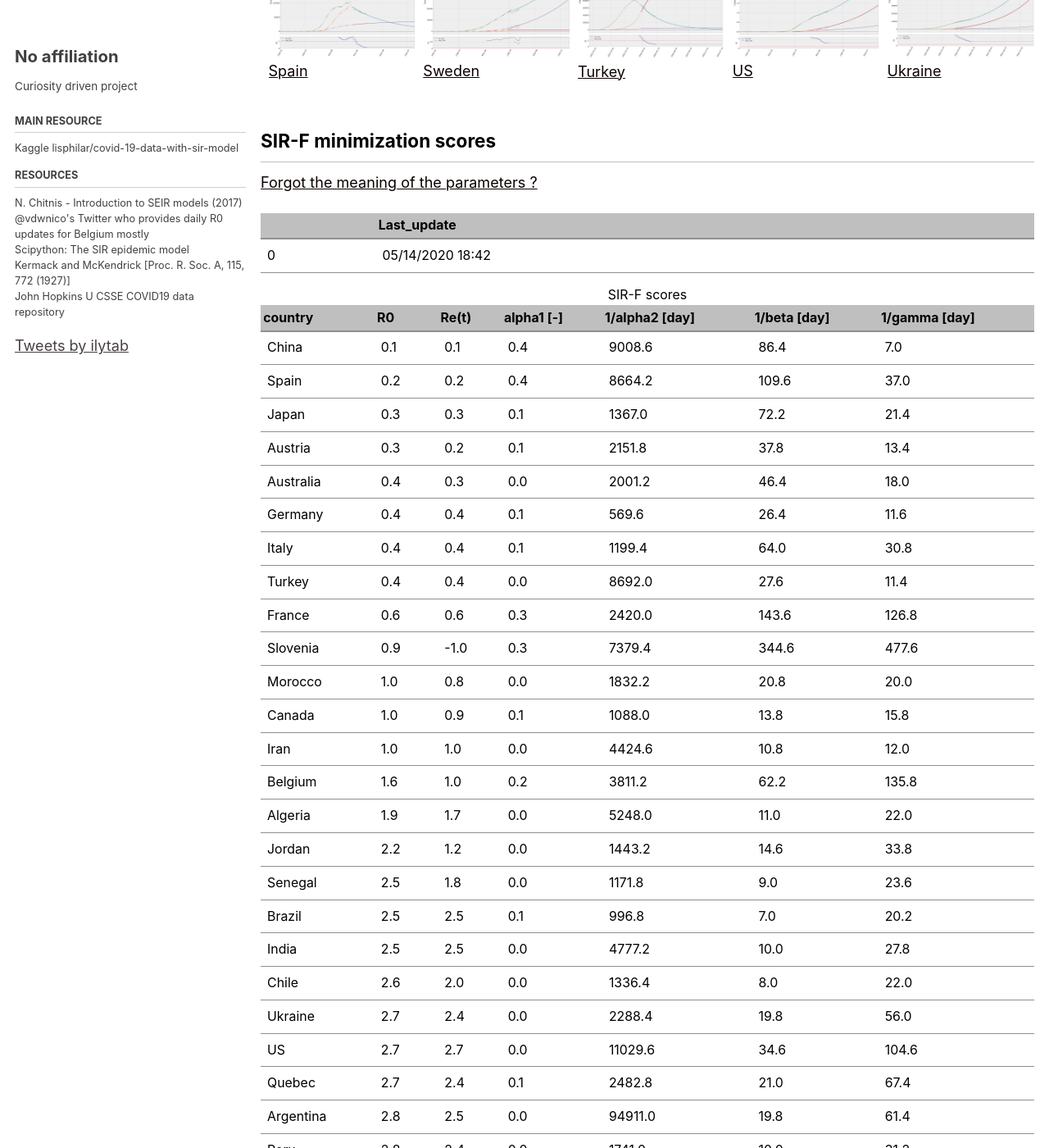
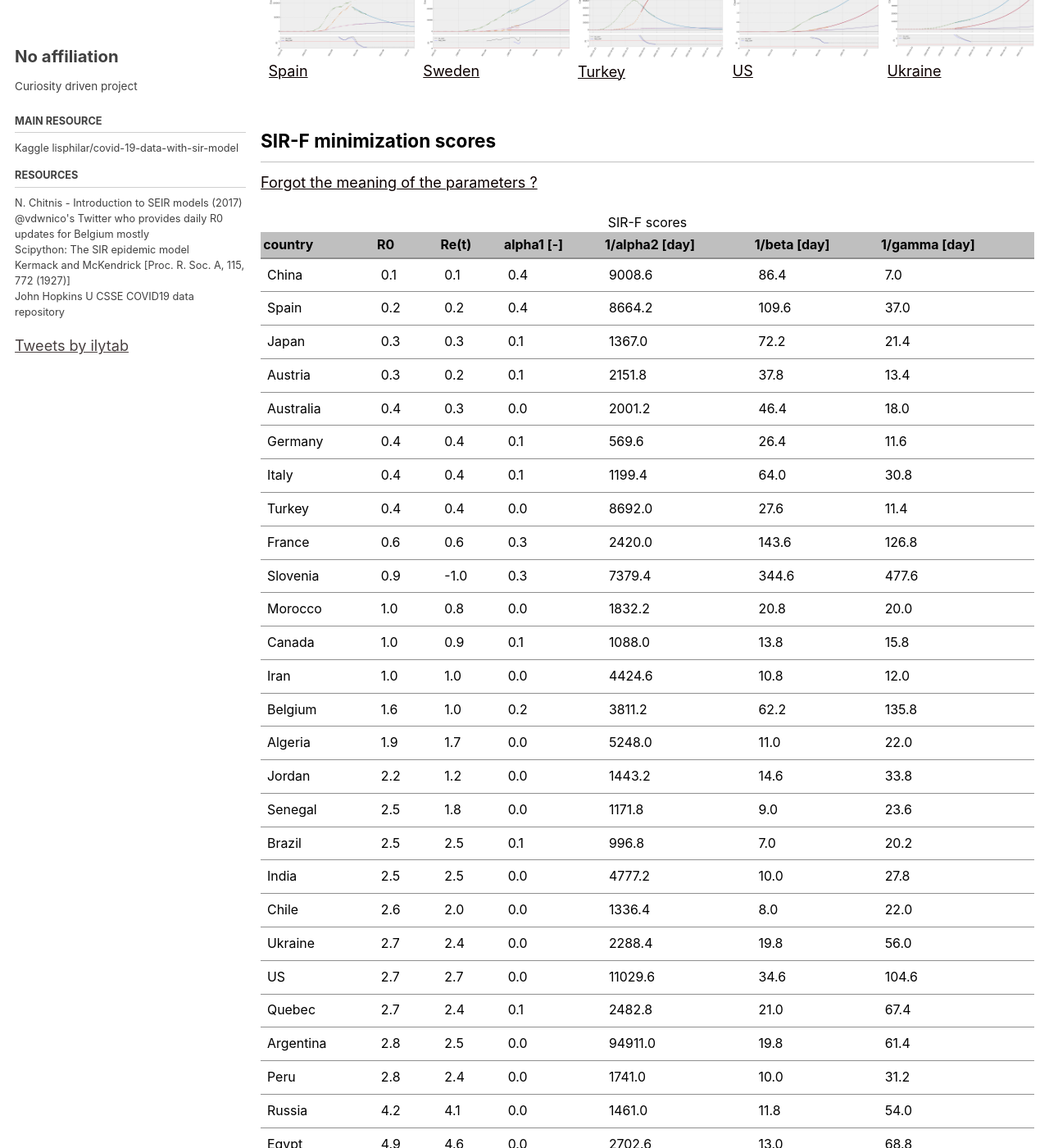
Before and after one commit to ilylabs/ilylabs.github.io, a Jekyll site: the page built from _projects/COVID-trackers.md, in a window 1280 px wide and 1400 px high, scrolled down 1657 px. Shown: the whole window at 82% size. Built offline with Jekyll 4.4.1, drawn with Linux system fonts in a browser that asks for light colours; cached includes are drawn as plain includes; nearby versions of some CDN libraries; formulas are drawn with MathJax 3; comment, search, counter and statistics services are not loaded.

Commit message:
Details and typos

```diff
--- a/_config.yml
+++ b/_config.yml
@@ -209,7 +209,7 @@ sass:
 # Outputting
 permalink: /:categories/:title/
 paginate: 5 # amount of posts to show
-paginate_path: /page:num/
+paginate_path: /posts/page:num/
 timezone: America/Toronto
 
 
--- a/_projects/COVID-trackers.md
+++ b/_projects/COVID-trackers.md
@@ -67,23 +67,6 @@ The goal of this project is to evaluate the now infamous $$R_0$$ (and $$R_e(t)$$
 
 
 <html>
-<table>
-    <thead>
-    {% for column in last_covid_update[0] %}
-        <th>{{ column[0] }}</th>
-    {% endfor %}
-    </thead>
-    <tbody>
-    {% for row in last_covid_update %}
-        <tr>
-        {% for cell in row %}
-            <td>{{ cell[1] }}</td>
-        {% endfor %}
-        </tr>
-    {% endfor %}
-    </tbody>
-</table>
-
 <table>
     <thead>
     {%- for column in scores[0] -%}
--- a/assets/css/main.scss
+++ b/assets/css/main.scss
@@ -20,6 +20,10 @@ $link-color: rgb(12, 0, 0);
 html {
     font-size: 10.0px; // change to whatever
 
+    .width-half {
+      width: 50%
+    }
+
     @include breakpoint($medium) {
         font-size: 0.88em; // change to whatever
       }
```
Also changed, not shown: _projects/COVID-cottonmasks.md (+1 -1 lines), _projects/ComplexMats-openDIC.md (+4 -0 lines).
